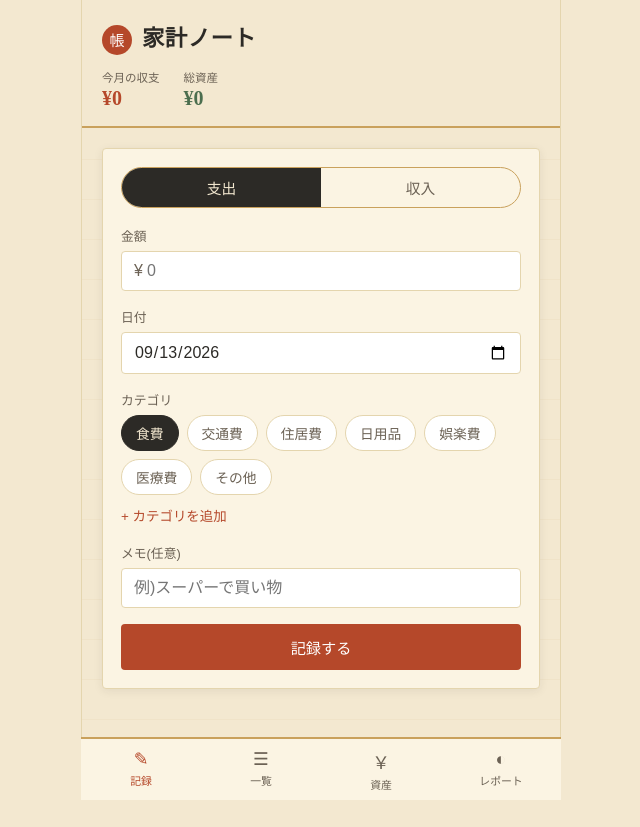
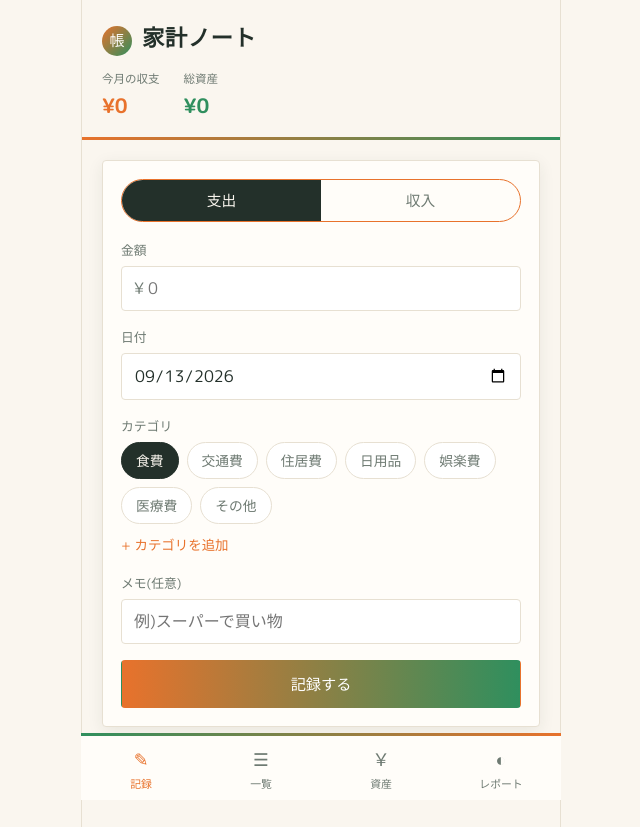
Before and after one commit to Natsuko277/household_budget_app, a plain HTML site: page index.html in a window 1280 px wide. Shown: the whole page, without its empty margins (319-959 px from the left). Before the commit the page ends 800 px from the top, so only its background shows below. Drawn offline with nearby package versions, Linux system fonts and the light colour scheme.

Commit message:
Update style.css

```diff
--- a/style.css
+++ b/style.css
@@ -1,25 +1,25 @@
 /*
-  家計ノート — デザイントークン
-  背景: 和紙のような温かいベージュ  #F3E8D0
-  紙面: わずかに明るいカード面     #FBF4E3
-  墨色: 見出し・本文の濃紺         #2C2A26
-  朱色: 支出・強調(はんこの朱)     #B5482A
-  松葉: 収入・資産(良い数字)       #4B6E4E
-  金線: 罫線・仕切り               #C9A15C
+  家計ノート — デザイントークン(オレンジ×グリーン)
+  背景: 温かみのあるオフホワイト     #FAF6EF
+  紙面: 白に近いカード面            #FFFDF9
+  墨色: 見出し・本文の深緑がかった黒 #23302A
+  橙色: 支出・アクセント            #E8722C
+  緑色: 収入・資産(良い数字)        #2F8F5E
+  縁線: 淡いウォームグレー          #E7E0D2
 */
 
 :root {
-  --paper: #F3E8D0;
-  --card: #FBF4E3;
-  --card-line: #E4D5AE;
-  --ink: #2C2A26;
-  --ink-soft: #6B6154;
-  --vermilion: #B5482A;
-  --vermilion-soft: #F1DCCE;
-  --pine: #4B6E4E;
-  --pine-soft: #DCE7D7;
-  --gold-line: #C9A15C;
-  --shadow: 0 2px 10px rgba(44, 42, 38, 0.08);
+  --paper: #FAF6EF;
+  --card: #FFFDF9;
+  --card-line: #E7E0D2;
+  --ink: #23302A;
+  --ink-soft: #6E7A72;
+  --orange: #E8722C;
+  --orange-soft: #FBE3CE;
+  --green: #2F8F5E;
+  --green-soft: #DCEFE3;
+  --gold-line: #E8722C;
+  --shadow: 0 4px 16px rgba(35, 48, 42, 0.08);
   font-size: 16px;
 }
 
@@ -30,12 +30,13 @@ html, body {
   padding: 0;
   background: var(--paper);
   color: var(--ink);
-  font-family: "Zen Kaku Gothic New", "Hiragino Sans", sans-serif;
+  font-family: "M PLUS Rounded 1c", "Hiragino Sans", sans-serif;
   -webkit-font-smoothing: antialiased;
 }
 
 h1, h2, h3, h4 {
-  font-family: "Shippori Mincho", serif;
+  font-family: "M PLUS Rounded 1c", "Hiragino Sans", sans-serif;
+  font-weight: 700;
   margin: 0;
   color: var(--ink);
 }
@@ -50,21 +51,15 @@ button, input, select {
   min-height: 100vh;
   display: flex;
   flex-direction: column;
-  background:
-    repeating-linear-gradient(
-      to bottom,
-      transparent,
-      transparent 39px,
-      rgba(201, 161, 92, 0.14) 40px
-    ),
-    var(--paper);
+  background: var(--paper);
 }
 
 /* ---------- ヘッダー ---------- */
 .app-header {
-  padding: 20px 20px 16px;
-  border-bottom: 2px solid var(--gold-line);
+  padding: 20px 20px 17px;
   background: var(--paper);
+  border-bottom: 3px solid;
+  border-image: linear-gradient(90deg, var(--orange), var(--green)) 1;
 }
 
 .app-header__title {
@@ -80,10 +75,10 @@ button, input, select {
   width: 30px;
   height: 30px;
   border-radius: 50%;
-  background: var(--vermilion);
+  background: linear-gradient(135deg, var(--orange), var(--green));
   color: #fff;
   font-size: 15px;
-  font-family: "Shippori Mincho", serif;
+  font-family: "M PLUS Rounded 1c", "Hiragino Sans", sans-serif;
   flex-shrink: 0;
 }
 
@@ -107,14 +102,14 @@ button, input, select {
 }
 
 .app-header__balance {
-  font-family: "Shippori Mincho", serif;
+  font-family: "M PLUS Rounded 1c", "Hiragino Sans", sans-serif;
   font-size: 1.25rem;
   font-weight: 700;
-  color: var(--vermilion);
+  color: var(--orange);
 }
 
 .app-header__balance--assets {
-  color: var(--pine);
+  color: var(--green);
 }
 
 /* ---------- 画面切り替え ---------- */
@@ -207,7 +202,7 @@ button, input, select {
 .type-toggle__btn:focus-visible,
 .tabbar__btn:focus-visible,
 .btn:focus-visible {
-  outline: 2px solid var(--vermilion);
+  outline: 2px solid var(--orange);
   outline-offset: 1px;
 }
 
@@ -256,7 +251,7 @@ button, input, select {
 .link-btn {
   border: none;
   background: none;
-  color: var(--vermilion);
+  color: var(--orange);
   font-size: 0.84rem;
   padding: 2px 0;
   cursor: pointer;
@@ -278,7 +273,7 @@ button, input, select {
 }
 
 .btn--primary {
-  background: var(--vermilion);
+  background: linear-gradient(90deg, var(--orange), var(--green));
   color: #fff;
 }
 
@@ -318,7 +313,7 @@ button, input, select {
 }
 
 .month-summary strong {
-  font-family: "Shippori Mincho", serif;
+  font-family: "M PLUS Rounded 1c", "Hiragino Sans", sans-serif;
   font-size: 1.05rem;
   color: var(--ink);
 }
@@ -371,13 +366,13 @@ button, input, select {
 }
 
 .ledger-item__amount {
-  font-family: "Shippori Mincho", serif;
+  font-family: "M PLUS Rounded 1c", "Hiragino Sans", sans-serif;
   font-weight: 700;
   font-size: 1rem;
 }
 
-.ledger-item__amount.is-expense { color: var(--vermilion); }
-.ledger-item__amount.is-income { color: var(--pine); }
+.ledger-item__amount.is-expense { color: var(--orange); }
+.ledger-item__amount.is-income { color: var(--green); }
 
 .icon-btn {
   border: none;
@@ -397,8 +392,8 @@ button, input, select {
 
 /* ---------- 資産画面 ---------- */
 .asset-total-card {
-  background: var(--pine-soft);
-  border: 1px solid var(--pine);
+  background: var(--green-soft);
+  border: 1px solid var(--green);
   border-radius: 4px;
   padding: 20px;
   text-align: center;
@@ -414,10 +409,10 @@ button, input, select {
 
 .asset-total-card__value {
   display: block;
-  font-family: "Shippori Mincho", serif;
+  font-family: "M PLUS Rounded 1c", "Hiragino Sans", sans-serif;
   font-size: 2rem;
   font-weight: 700;
-  color: var(--pine);
+  color: var(--green);
   margin-bottom: 10px;
 }
 
@@ -465,7 +460,7 @@ button, input, select {
 }
 
 .category-breakdown .cb-name { flex: 1; }
-.category-breakdown .cb-amount { font-family: "Shippori Mincho", serif; font-weight: 700; }
+.category-breakdown .cb-amount { font-family: "M PLUS Rounded 1c", "Hiragino Sans", sans-serif; font-weight: 700; }
 
 /* ---------- タブバー ---------- */
 .tabbar {
@@ -477,7 +472,8 @@ button, input, select {
   max-width: 480px;
   display: flex;
   background: var(--card);
-  border-top: 2px solid var(--gold-line);
+  border-top: 3px solid;
+  border-image: linear-gradient(90deg, var(--green), var(--orange)) 1;
   padding-bottom: env(safe-area-inset-bottom);
 }
 
@@ -500,7 +496,7 @@ button, input, select {
 }
 
 .tabbar__btn.is-active {
-  color: var(--vermilion);
+  color: var(--orange);
 }
 
 /* ---------- モーダル ---------- */
```
